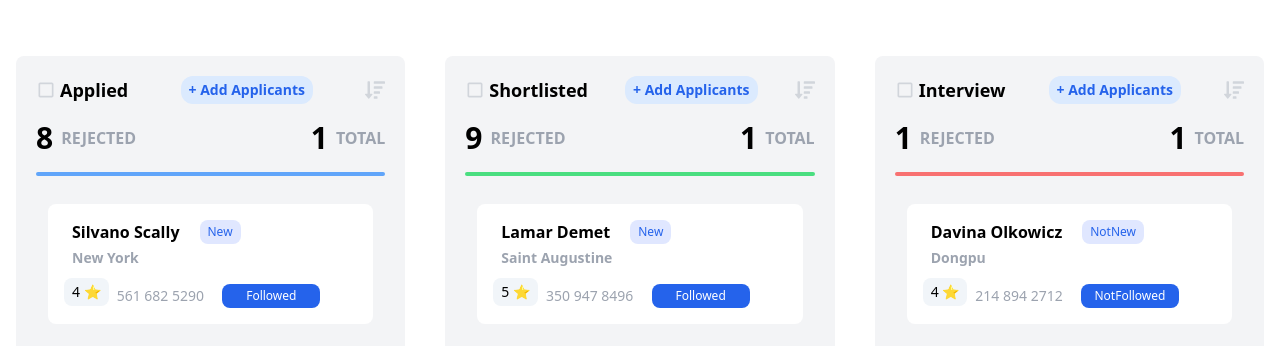
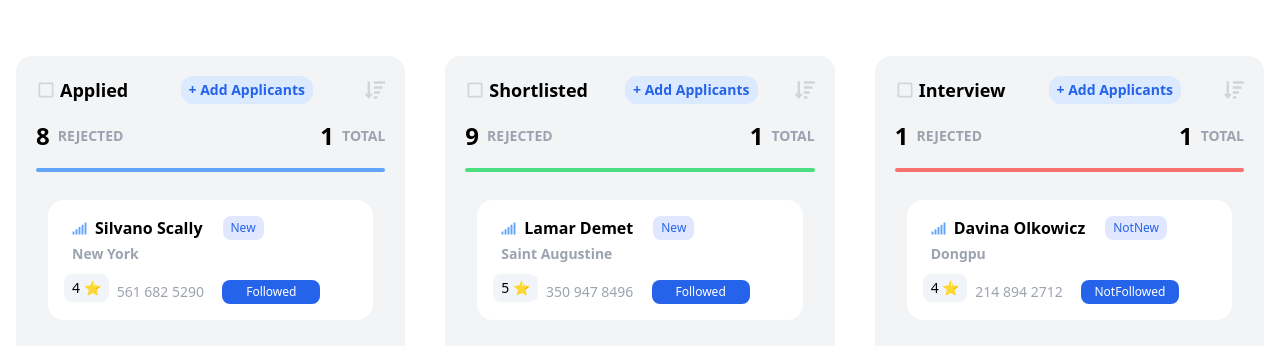
Before and after one commit to Rogena5/TrelloTask, a React (Create React App) app: page / in a window 1280 px wide. Shown: the top 346 px of the page. Built offline with nearby package versions, Linux system fonts and the light colour scheme.

Commit message:
Enhanced styling

```diff
--- a/src/App.js
+++ b/src/App.js
@@ -5,15 +5,15 @@ import ApplicantList from './components/ApplicantList';
 
 const App = () => {
   const [appliedApplicants, setAppliedApplicants] = useState([
-    { name: 'Silvano Scally', location: 'New York', rating: 4.0, phone: '561 682 5290', status: 'New', followUp: 'Followed', photo: '' },
+    { name: 'Silvano Scally', location: 'New York', rating: 4.0, phone: '561 682 5290', status: 'New', followUp: 'Followed', photo: '', color: 'text-red-500' },
   ]);
 
   const [shortlistedApplicants, setShortlistedApplicants] = useState([
-    { name: 'Lamar Demet', location: 'Saint Augustine', rating: 5.0, phone: '350 947 8496', status: 'New',followUp: 'Followed', photo: '' },
+    { name: 'Lamar Demet', location: 'Saint Augustine', rating: 5.0, phone: '350 947 8496', status: 'New',followUp: 'Followed', photo: '',color: 'text-red-500' },
   ]);
 
   const [interviewApplicants, setInterviewApplicants] = useState([
-    { name: 'Davina Olkowicz', location: 'Dongpu', rating: 4.0, phone: '214 894 2712', status: 'NotNew',followUp: 'NotFollowed', photo: '' },
+    { name: 'Davina Olkowicz', location: 'Dongpu', rating: 4.0, phone: '214 894 2712', status: 'NotNew',followUp: 'NotFollowed', photo: '', color: 'text-red-500' },
   ]);
 
   const handleRemoveApplicant = (applicant, setList) => {
--- a/src/components/ApplicantCard.js
+++ b/src/components/ApplicantCard.js
@@ -1,5 +1,6 @@
 import React from 'react';
 import { useDrag, useDrop } from 'react-dnd';
+import { FaSignal } from "react-icons/fa";
 
 const ApplicantCard = ({ applicant, index, moveCard, setApplicants, applicants }) => {
   const { name, location, rating, phone, status,followUp, photo } = applicant;
@@ -23,19 +24,19 @@ const ApplicantCard = ({ applicant, index, moveCard, setApplicants, applicants }
 
   return (
     <>
-      <div ref={(node) => drag(drop(node))}  className={`p-3 rounded-lg ${
+      <div ref={(node) => drag(drop(node))}  className={`p-3 rounded-lg cursor-grabbing ${
         isDragging ? 'border-2 border-dashed border-gray-300 bg-gray-200' : ''
       }`}>
-        <div className='bg-white p-4 rounded-lg'>
+        <div className='bg-white p-4 rounded-2xl'>
           <div>
-         <div className='flex flex-col md:flex-row items-start md:items-center space-y-2 md:space-y-0 md:space-x-2'>
+         <div className='flex flex-col md:flex-row items-start space-y-2 md:space-y-0 md:space-x-2'>
          <div>
-              {photo && <img src={photo} alt={`${name}'s photo`} className="w-9 h-9 rounded-md" />}
+              {photo && <img src={photo} alt={`${name}'s photo`} className="w-12 h-12 rounded-md" />}
             </div>
 
             <div className="flex flex-col space-y-1">
               <div className="flex items-center space-x-5">
-                <div className="font-bold md:text-base text-sm">{name}</div>
+                <div className="flex items-center gap-2 font-bold md:text-base text-sm"><FaSignal className='text-blue-400' size={15}/> {name}</div>
                 <div className="bg-[#e0e7ff] text-blue-600 text-xs rounded-lg px-2 py-1">{status}</div>
               </div>
               <div className="md:text-sm text-xs text-gray-400 font-semibold">{location}</div>
--- a/src/components/ApplicantList.js
+++ b/src/components/ApplicantList.js
@@ -80,7 +80,7 @@ const ApplicantList = ({ title, rejected, applicants, setApplicants, handleRemov
   };
 
   return (
-    <div ref={drop} className="bg-gray-100 rounded-lg p-5 pb-16 md:my-10 my-5">
+    <div ref={drop} className="bg-gray-100 rounded-2xl p-5 pb-16 md:my-10 my-5">
       <div className="mb-4">
         <div className="flex flex-wrap md:flex-row justify-between space-y-2 md:space-y-0 md:items-center mb-4">
           <div className="font-semibold text-base md:text-lg flex items-center gap-1"> <MdCheckBoxOutlineBlank className='text-gray-300' size={20}/>{title}</div>
@@ -94,12 +94,12 @@ const ApplicantList = ({ title, rejected, applicants, setApplicants, handleRemov
 
         <div className="flex flex-col sm:flex-row justify-between mb-4">
           <div className='flex items-center space-x-2'>
-            <span className="font-bold md:text-3xl text-base"> {rejected}</span>
-            <span className="font-semibold md:text-base text-sm text-gray-400">REJECTED</span>
+            <span className="font-bold md:text-2xl text-base"> {rejected}</span>
+            <span className="font-semibold md:text-sm text-gray-400">REJECTED</span>
           </div>
           <div className="flex items-center space-x-2 mt-2 sm:mt-0">
-            <span className="font-bold md:text-3xl text-base">  {applicants.length} </span>
-             <span className="font-semibold md:text-base text-sm text-gray-400">TOTAL</span>
+            <span className="font-bold md:text-2xl text-base">  {applicants.length} </span>
+             <span className="font-semibold md:text-sm text-gray-400">TOTAL</span>
           </div>
         </div>
         <div className={`h-1 my-2 rounded ${color}`}></div>
```
